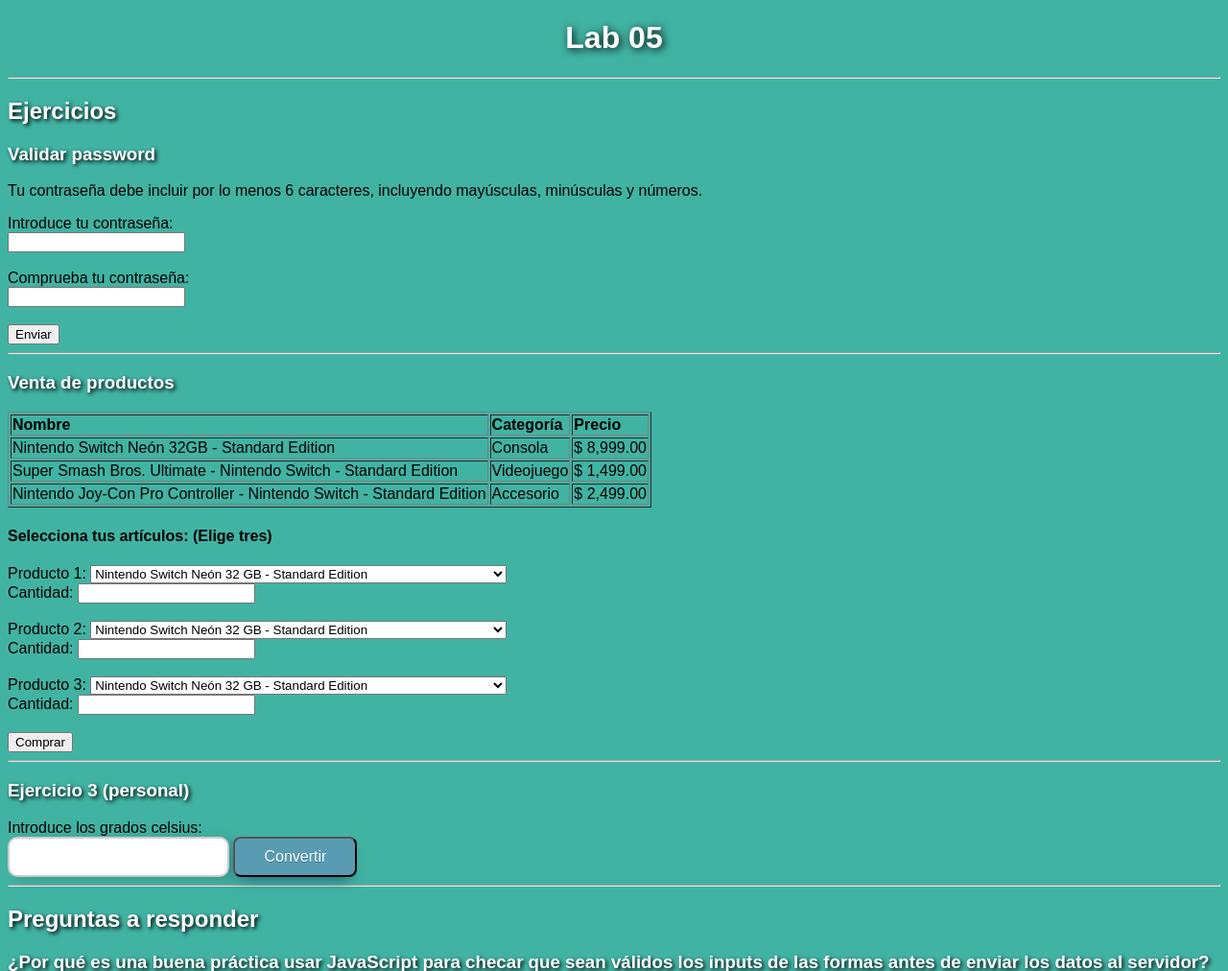
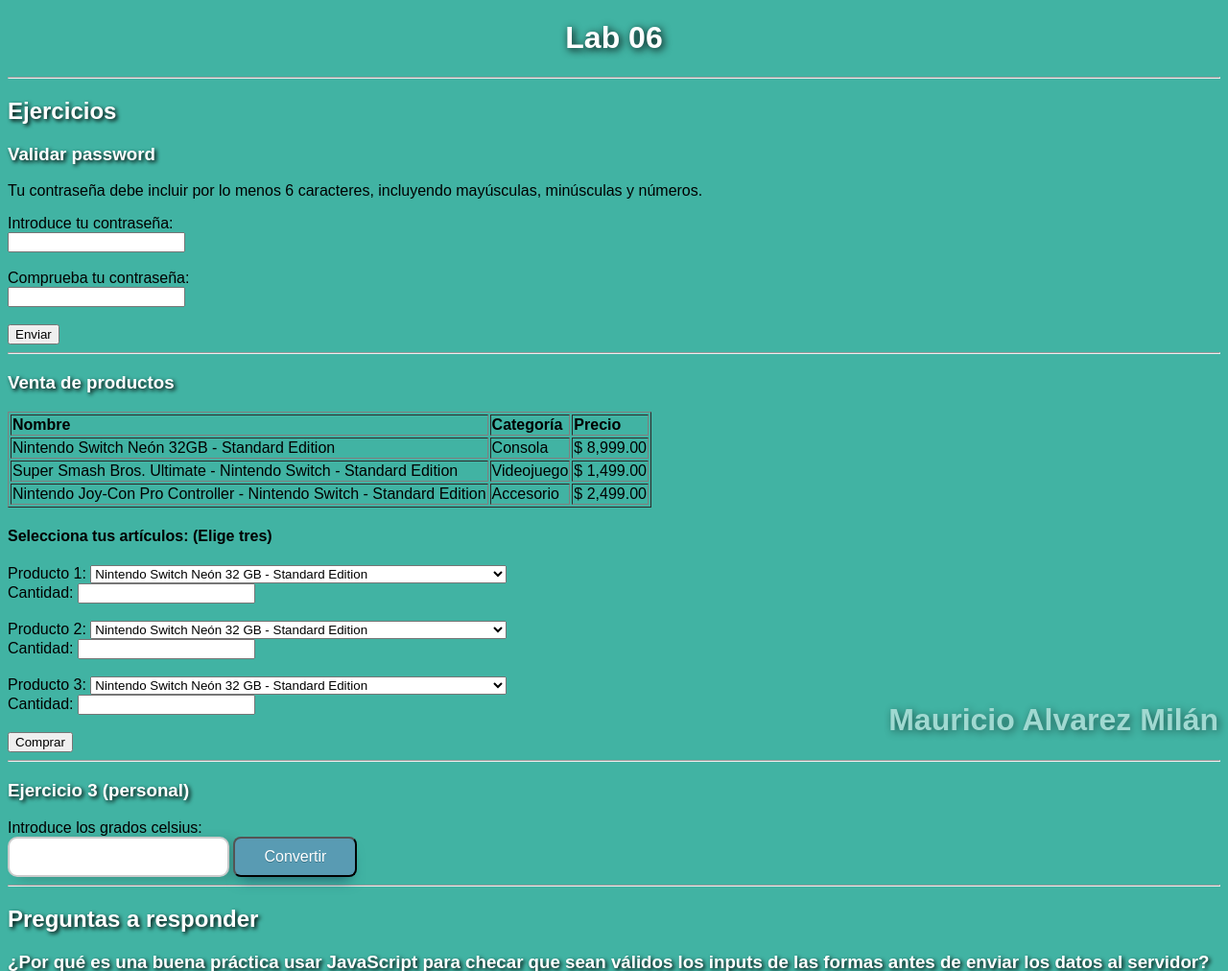
Before and after one commit to MauALV/a01704948-labs-daw, a PHP site: page / in a window 1280 px wide. Shown: the top 1012 px of the page at 96% size. Run offline with PHP 8.4, Linux system fonts and the light colour scheme.

Commit message:
Agregar watermark

```diff
--- a/Lab 06/index.html
+++ b/Lab 06/index.html
@@ -6,7 +6,8 @@
         <title>Lab 05 - A01704948</title>
     </head>
     <body>
-        <h1>Lab 05</h1>
+        <h1>Lab 06</h1>
+        <h1 id="watermark">Mauricio Alvarez Milán</h1>
         <hr>
         <section id="ejercicios">
             <h2>Ejercicios</h2>
--- a/Lab 06/style.css
+++ b/Lab 06/style.css
@@ -12,6 +12,14 @@ h1 {
     text-align: center;
     color: white;
     text-shadow: 2px 2px 8px #000000;
+}
+
+#watermark {
+    position:fixed;
+    bottom:10px;
+    right:10px;
+    opacity:0.5;
+    color:white;
 }
 
 h2, h3 {
```
